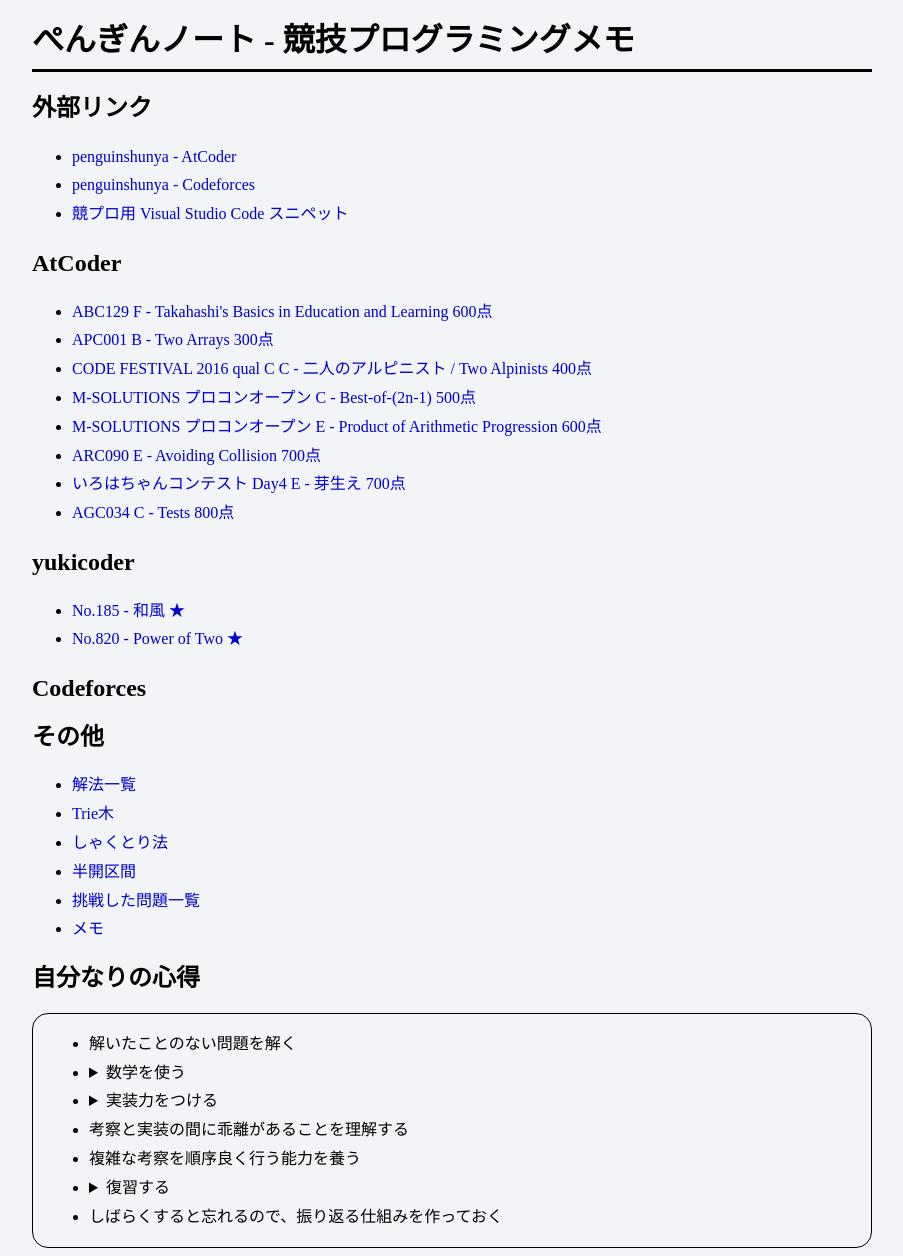
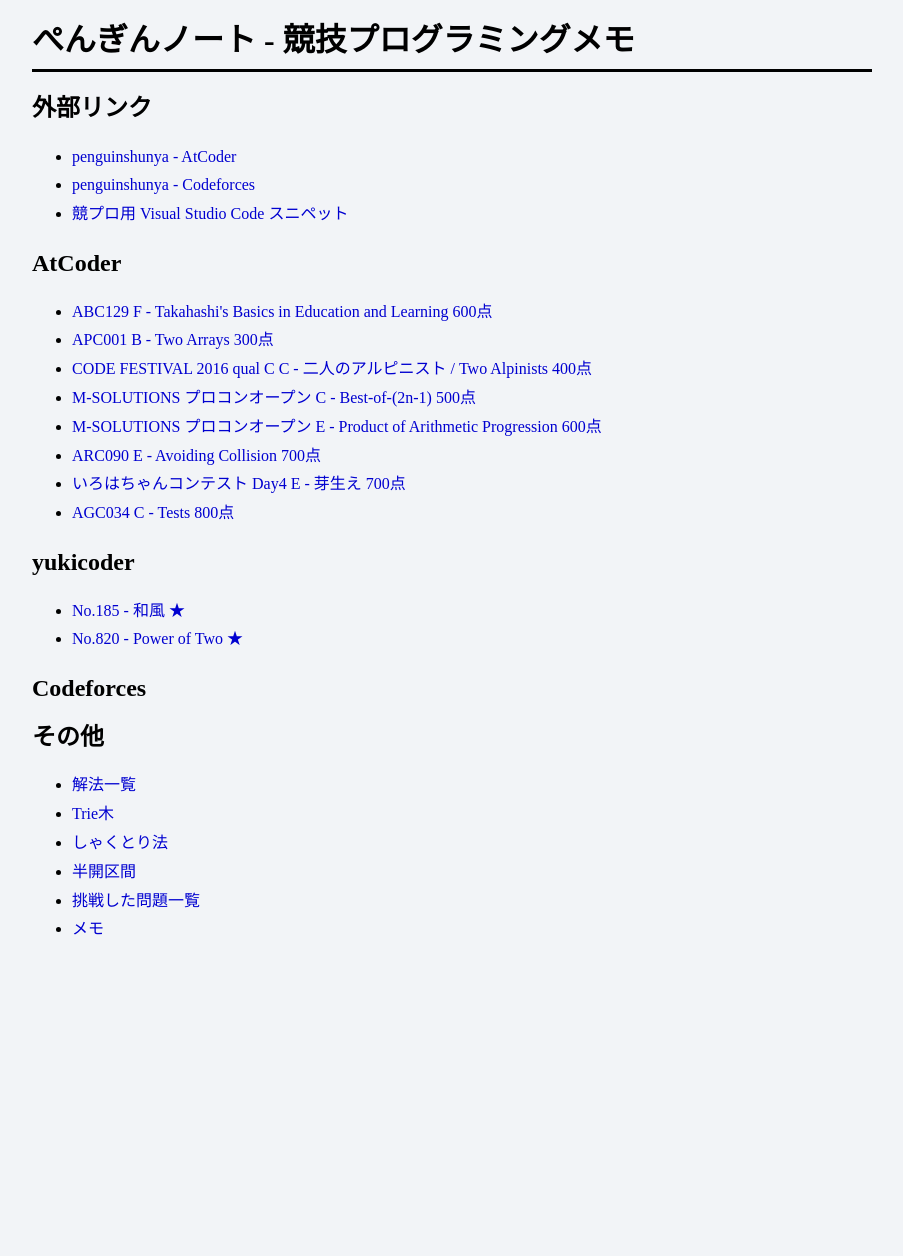
Before and after one commit to penguinshunya/penguinshunya.github.io, a Jekyll site: the page built from index.html, in a window 1280 px wide. Shown: the whole page, without its empty margins (188-1091 px from the left). Built offline with Jekyll 4.4.1, drawn with Linux system fonts in a browser that asks for light colours; after the commit the page ends 960 px from its top, so only the background shows below that.

Commit message:
kokoroe-delete

```diff
--- a/index.html
+++ b/index.html
@@ -34,41 +34,3 @@
   <li><a href="/other/ac.html">挑戦した問題一覧</a></li>
   <li><a href="/other/memo.html">メモ</a></li>
 </ul>
-<h2>自分なりの心得</h2>
-<div class="block">
-  <ul style="margin:0;">
-    <li>解いたことのない問題を解く</li>
-    <li>
-      <details>
-        <summary>数学を使う</summary>
-        <ul>
-          <li>記号を積極的に使う</li>
-          <li>場合分けを行う</li>
-          <li>言い換えのバリエーションを増やす</li>
-        </ul>
-      </details>
-    </li>
-    <li>
-      <details>
-        <summary>実装力をつける</summary>
-        <ul>
-          <li>複数のデータ構造をうまく組み合わせる能力を身に付ける</li>
-        </ul>
-      </details>
-    </li>
-    <li>考察と実装の間に乖離があることを理解する</li>
-    <li>複雑な考察を順序良く行う能力を養う</li>
-    <li>
-      <details>
-        <summary>復習する</summary>
-        <ul>
-          <li>問題が解けたときに、気付きポイントがどこだったかを振り返る</li>
-        </ul>
-      </details>
-    </li>
-    <li>しばらくすると忘れるので、振り返る仕組みを作っておく</li>
-  </ul>
-</div>
-<div id="message"></div>
-<!-- <canvas id="canvas" width="840" height="320"></canvas>
-<script src="js/lazy-segment-tree.js"></script> -->
```
